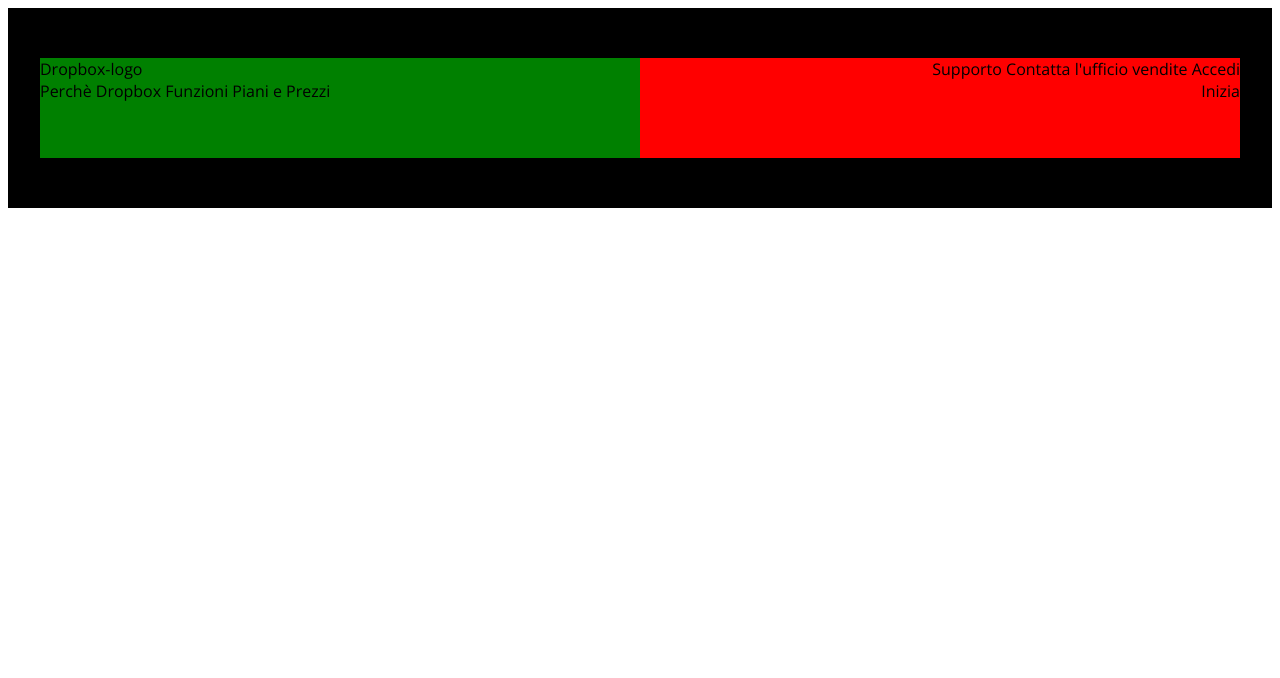
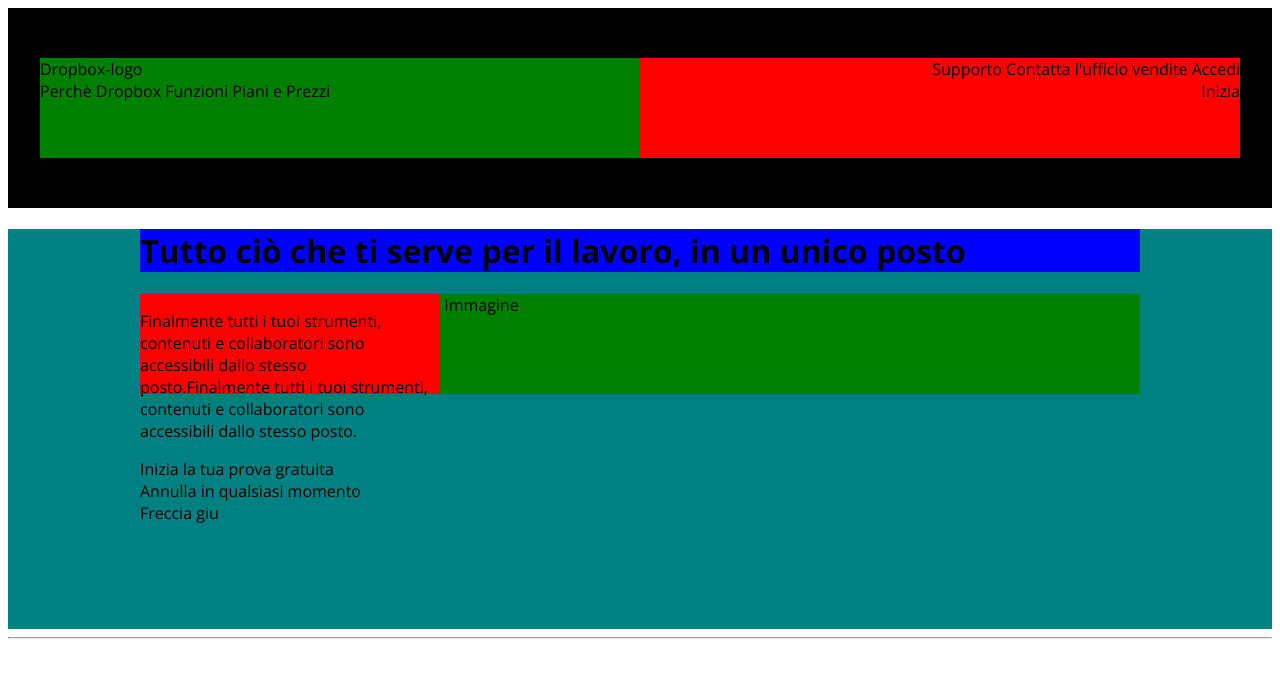
Before and after one commit to danielemurgioni/htmlcss-dropbox, a plain HTML site: page index.html in a window 1280 px wide. Drawn offline with nearby package versions, Linux system fonts and the light colour scheme.

Commit message:
[UPD] Added jumbotron block structure

```diff
--- a/css/style.css
+++ b/css/style.css
@@ -75,6 +75,14 @@ body{
     width: 50%;
 }
 
+.col30{
+    width: 30%;
+}
+
+.col70{
+    width: 70%;
+}
+
 .h400{
     height: 400px;
 }
--- a/index.html
+++ b/index.html
@@ -36,7 +36,29 @@
         </div>
     </header>
     <!-- main -->
-    <main></main>
+    <main>
+        <!-- jumbotron -->
+        <div id="jumbotron" class="bg-teal">
+            <div class="container-mid h400">
+                <div class="content">
+                    <h1 class="bg-blue">Tutto ci&ograve; che ti serve per il lavoro, in un unico posto</h1>
+                </div>
+                <div class="content d-flex">
+                    <div class="col30 bg-red h100">
+                        <p>Finalmente tutti i tuoi strumenti, contenuti e collaboratori sono accessibili dallo stesso posto.Finalmente tutti i tuoi strumenti, contenuti e collaboratori sono accessibili dallo stesso posto.</p>
+                        <div class="btn"> Inizia la tua prova gratuita</div>
+                        <div class="btn"> Annulla in qualsiasi momento</div>
+                        <div class="arrow">Freccia giu</div>
+                    </div>
+                    <div class="col70 bg-green h100">
+                        <img src="" alt="">
+                        Immagine
+                    </div>
+                </div>
+            </div>
+        </div>
+        <hr>
+    </main>
     <!-- footer -->
     <footer></footer>
 </body>
```
